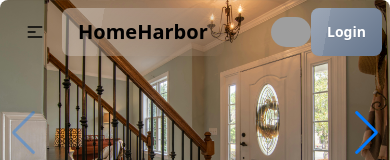
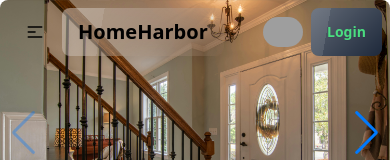
Before and after one commit to netmasternr/assignment-10, a React (Vite) app: page / in a window 390 px wide. Shown: the top 160 px of the page. Built offline with nearby package versions, Linux system fonts and the light colour scheme; grey boxes are pictures that could not be loaded; what tailgrids would draw is missing.

Commit message:
design improved

```diff
--- a/src/Components/Navbar/Navbar.jsx
+++ b/src/Components/Navbar/Navbar.jsx
@@ -55,7 +55,7 @@ const Navbar = () => {
                     {navLinks}
                 </ul>
             </div>
-            <div className="navbar-end md:gap-3 ml-auto">
+            <div className="navbar-end gap-2 md:gap-3 ml-auto">
                 <Link>
                     <div className="w-10">
                         <img
@@ -66,8 +66,8 @@ const Navbar = () => {
                     </div>
                 </Link>
                 <div className="dropdown dropdown-hover ">
-                    <div tabIndex={0} role="button " className="btn md:m-4 bg-slate-500 text-white glass">Login</div>
-                    <ul tabIndex={0} className="dropdown-content z-[2] menu p-1 bg-slate-500 shadow glass rounded-box w-28">
+                    <div tabIndex={0} role="button " className="btn md:m-4 bg-slate-800 text-green-400 glass">Login</div>
+                    <ul tabIndex={0} className="dropdown-content z-[2] menu p-1  shadow glass rounded-box w-28 text-green-500 bg-gray-800 text-base font-bold">
                         <li><a>Profile</a></li>
                         <li><a>Log out</a></li>
                     </ul>
```
